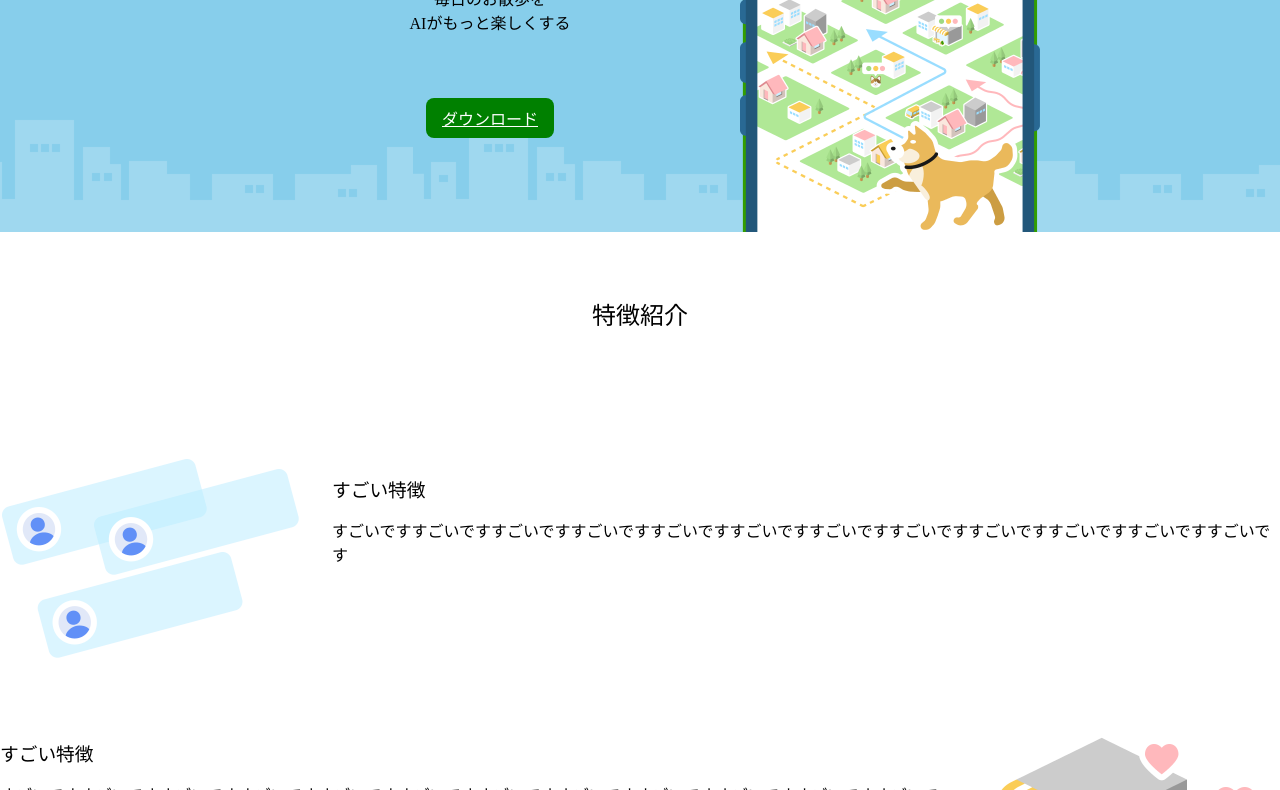
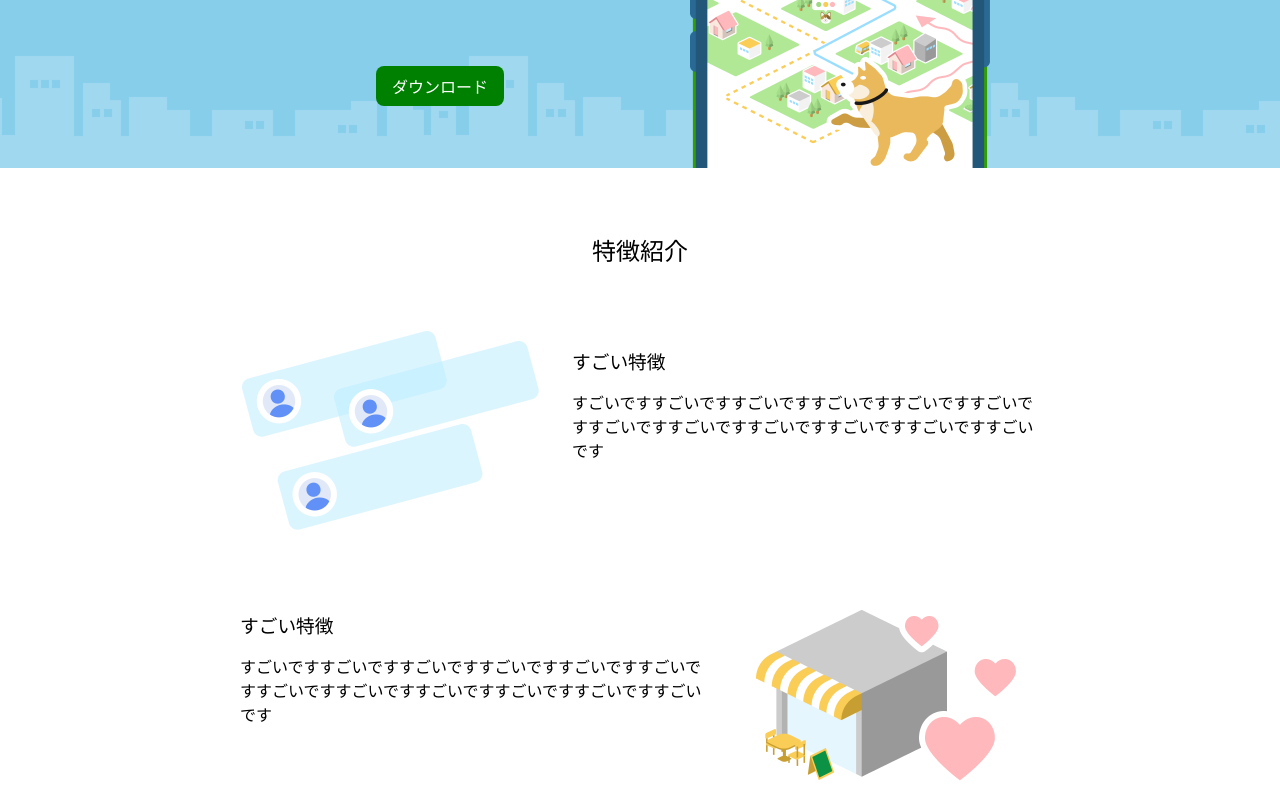
Before and after one commit to lintailangqiuji-source/mysite-, a plain HTML site: page index.html in a window 1280 px wide. Shown: the part 280-1070 px from the top of the page. Drawn offline with Linux system fonts and the light colour scheme.

Commit message:
Add files via upload

```diff
--- a/index.html
+++ b/index.html
@@ -26,14 +26,14 @@
         <p>毎日のお散歩を<br>AIがもっと楽しくする</p>
         <a href="#" class="btn">ダウンロード</a>
       </div>
-
+      <div>
       <img src="app.png" width="300" height="312" alt="アプリのイメージ動作">
+      </div>
     </div>
   </section>
 
-  <section class="features">
+  <section class="features container">
     <h2>特徴紹介</h2>
-  </section>
   <section class="feature">
     <div class="pic">
       <img src="feature-1.png" width="300" height="200" alt="すごい特徴のイメージ">
--- a/style.css
+++ b/style.css
@@ -18,6 +18,7 @@ img {
   padding: 8px 16px;
   border-radius: 8px;
   display: inline-block;
+  text-decoration: none;
 }
 
 .container {
@@ -51,20 +52,17 @@ header {
   display: none;
 }
 
-.logo-sp {
-  display: inline;
-}
-
 h1 {
   margin: 0;
   font-size: 0;
 }
 
-h2{
+h2 {
+   margin: 0;
   font-weight: normal;
   text-align: center;
- margin: 0;
 }
+
 h3 {
     margin: 0;
   font-weight: normal;
@@ -92,7 +90,7 @@ p {
   margin-top: 64px;
 }
 
-.pic{
+.pic {
   text-align: center;
 }
 
@@ -103,12 +101,6 @@ p {
 .feature p {
   margin-top: 16px;
 }
-
-.feature {
-  display: flex;
-  gap: 32px;
-}
-
 
 /* footer */
 
@@ -128,14 +120,6 @@ small {
 @media (min-width: 600px) {
 
   /* header */
-  .hero-inner {
-    display: flex;
-    align-items: center;
-  }
-
-  .hero-inner div {
-    flex: 1;
-  }
 
   .logo-sp {
     display: none;
@@ -143,6 +127,28 @@ small {
 
   .logo-pc {
     display: inline;
+  }
+
+  /* hero */
+  .hero .container {
+    display: flex;
+    align-items: center;
+  }
+
+  .hero .container div {
+    flex: 1;
+  }
+
+  .hero img {
+    margin-top: 0;
+  }
+
+  /* features */
+
+  .feature {
+    display: flex;
+    gap: 32px;
+    justify-content: center;
   }
 
   .pic {
@@ -156,3 +162,4 @@ small {
   .reversed {
     flex-direction: row-reverse;
   }
+}
```
Lines whose indentation alone changed are shown as unchanged.
